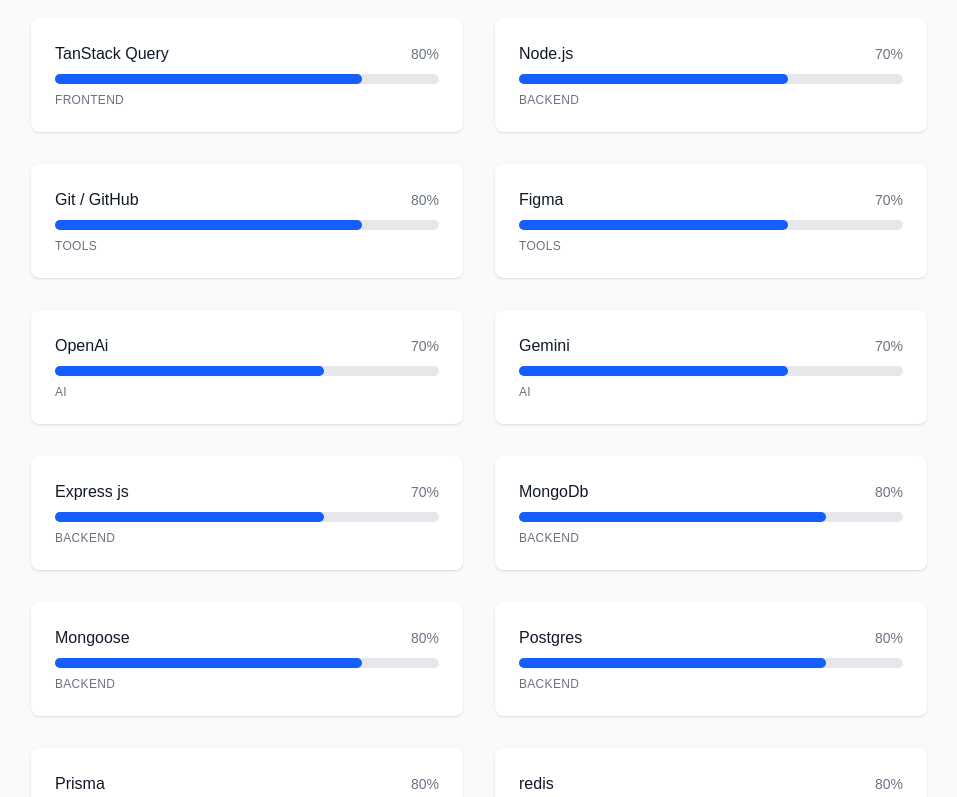
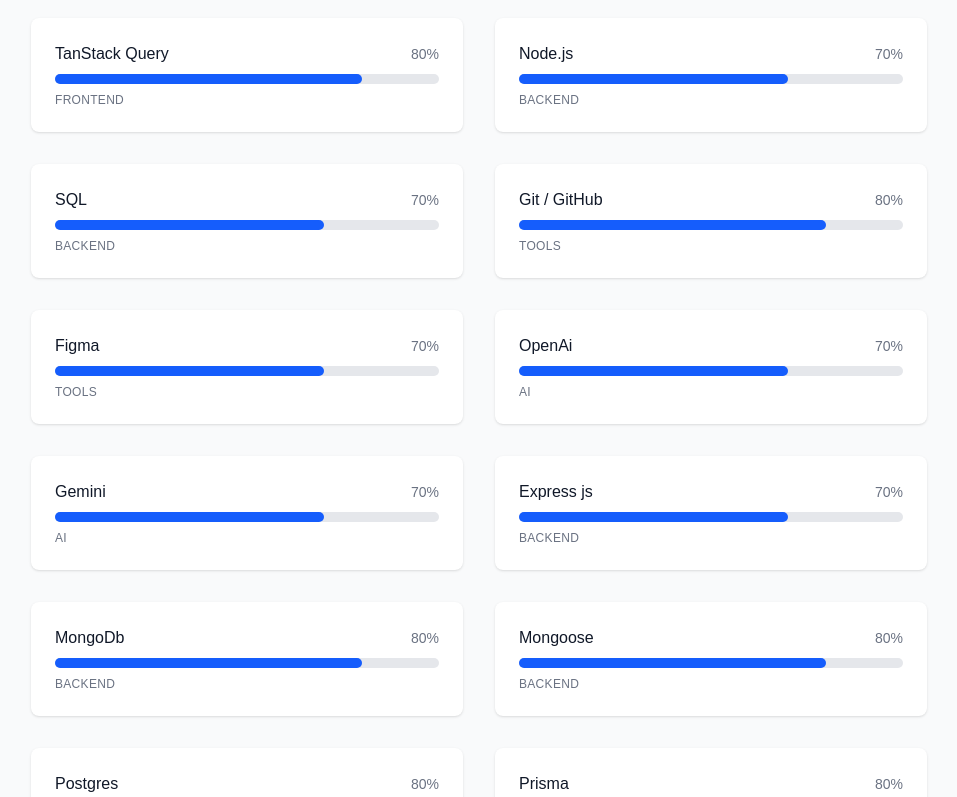
Before and after one commit to sakin111/my-resume, a Next.js app: page / in a window 1280 px wide. Shown: the part 2000-2797 px from the top of the page, without its empty margins (161-1118 px from the left). Built offline with nearby package versions, Linux system fonts and the light colour scheme.

Commit message:
some skill changes

```diff
--- a/src/data/personal.ts
+++ b/src/data/personal.ts
@@ -51,6 +51,7 @@
   { name: "zod", category: "Frontend", level: 80 },
   { name: "TanStack Query", category: "Frontend", level: 80 },
   { name: "Node.js", category: "Backend", level: 70 },
+  { name: "SQL", category: "Backend", level: 70 },
   { name: "Git / GitHub", category: "Tools", level: 80 },
   { name: "Figma", category: "Tools", level: 70 },
   { name: "OpenAi", category: "AI", level: 70 },
@@ -63,6 +64,8 @@
   { name: "redis", category: "Backend", level: 80 },
   { name: "JWT", category: "Backend", level: 80 },
   { name: "Passport Js/OAuth", category: "Backend", level: 80 },
+  { name: "Stripe", category: "Backend", level: 80 },
+  { name: "SSlCommerz", category: "Backend", level: 80 },
 
 ];
 
```
